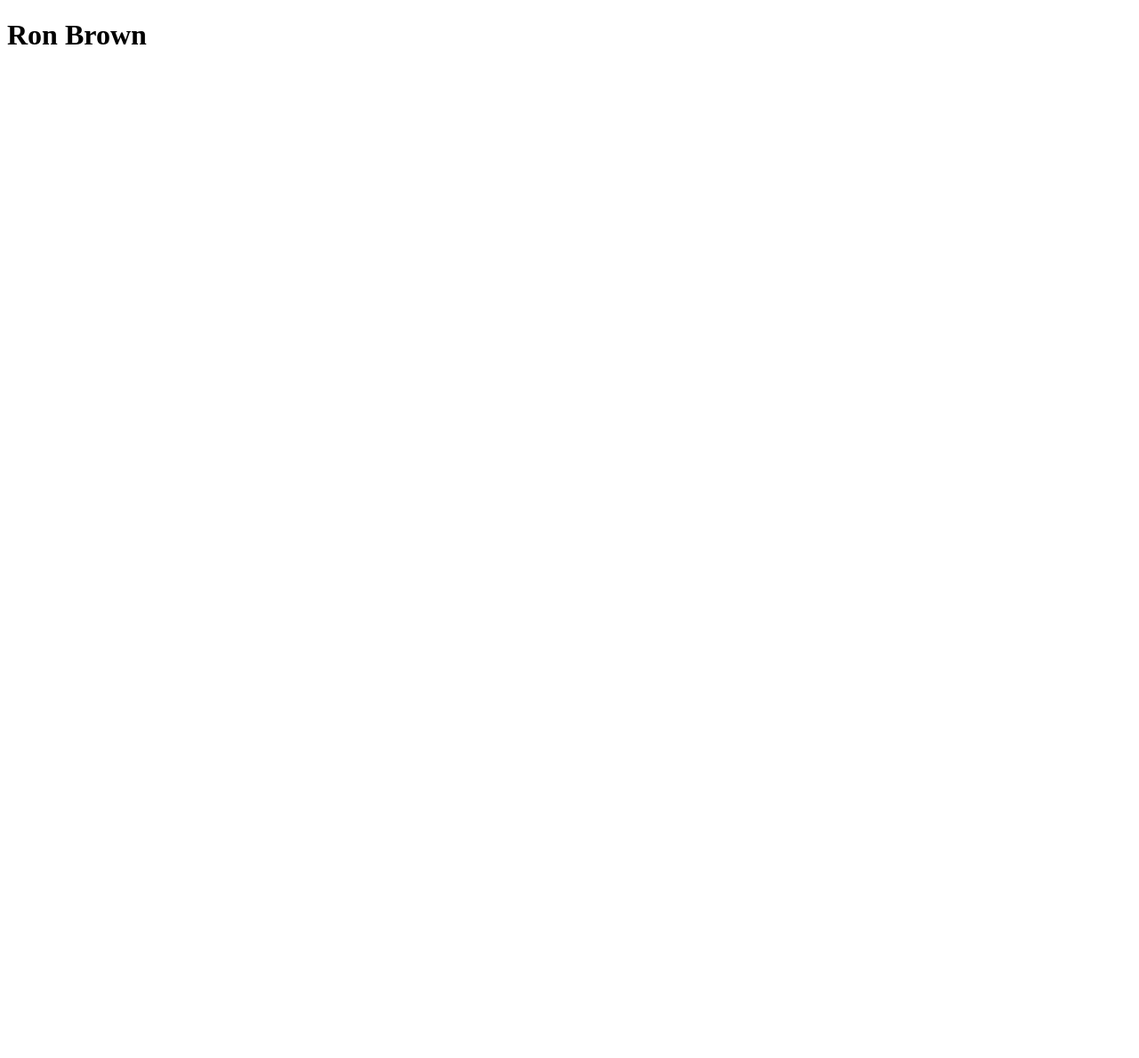
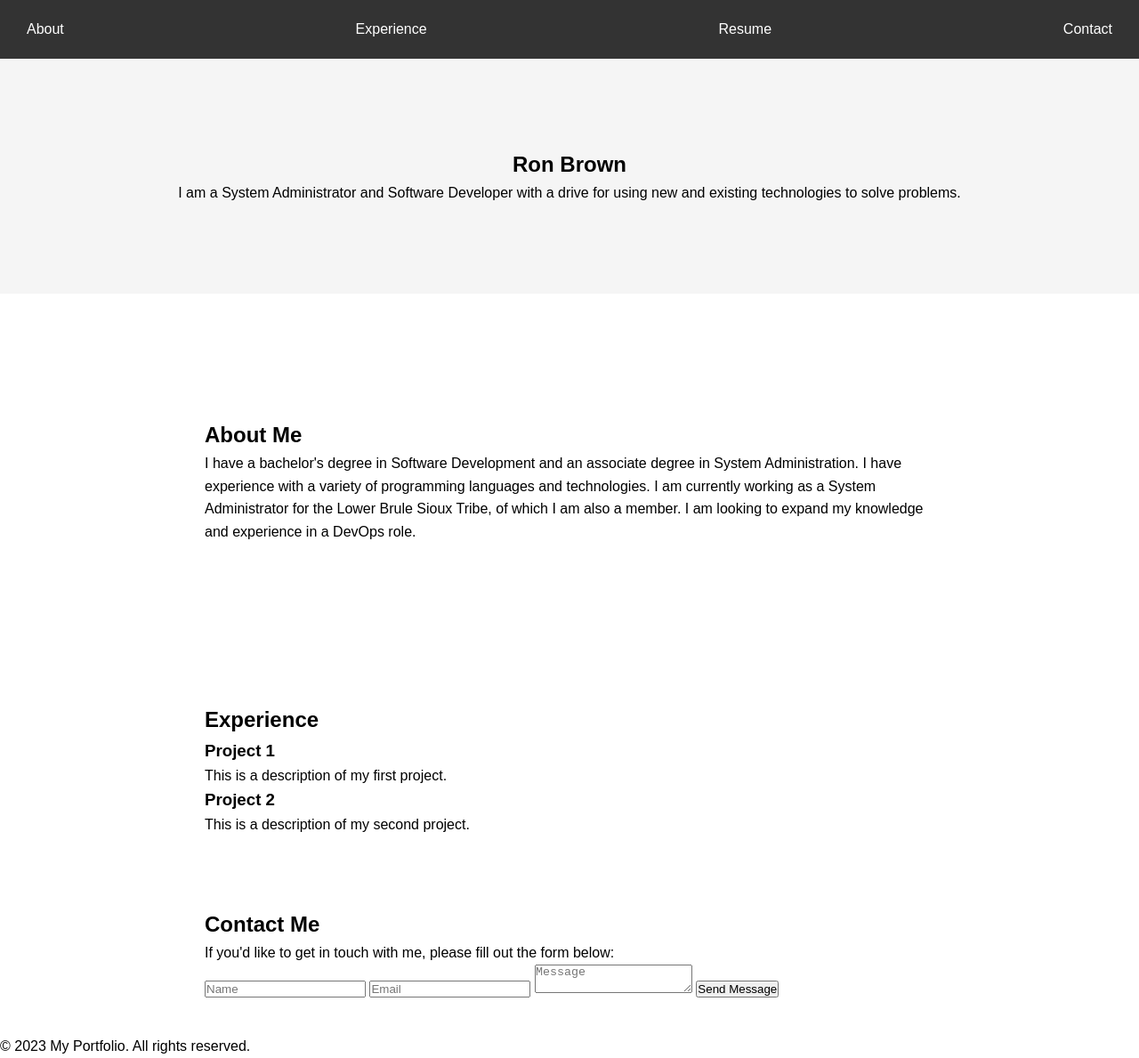
Before and after one commit to rbthree/ronbrown3, a plain HTML site: page index.html in a window 1280 px wide. Shown: the whole page at 89% size. Before the commit the page ends 800 px from the top, so only its background shows below. Drawn offline with Linux system fonts and the light colour scheme.

Commit message:
Add basic HTML and CSS

```diff
--- a/index.html
+++ b/index.html
@@ -1,12 +1,76 @@
 <!DOCTYPE html>
-<html lang="en">
+<html>
   <head>
-    <meta charset="UTF-8" />
-    <meta http-equiv="X-UA-Compatible" content="IE=edge" />
-    <meta name="viewport" content="width=device-width, initial-scale=1.0" />
     <title>Ron Brown</title>
+    <link rel="stylesheet" type="text/css" href="style.css" />
   </head>
   <body>
-    <h1>Ron Brown</h1>
+    <header>
+      <nav>
+        <ul>
+          <li><a href="#about">About</a></li>
+          <li><a href="#experience">Experience</a></li>
+          <li><a href="resume.html">Resume</a></li>
+          <li><a href="#contact">Contact</a></li>
+        </ul>
+      </nav>
+    </header>
+
+    <section id="hero">
+      <div class="hero-text">
+        <h1>Ron Brown</h1>
+        <p>
+          I am a System Administrator and Software Developer with a drive for
+          using new and existing technologies to solve problems.
+        </p>
+      </div>
+    </section>
+
+    <section id="about">
+      <div class="container">
+        <h2>About Me</h2>
+        <p>
+          I have a bachelor's degree in Software Development and an associate
+          degree in System Administration. I have experience with a variety of
+          programming languages and technologies. I am currently working as a
+          System Administrator for the Lower Brule Sioux Tribe, of which I am
+          also a member. I am looking to expand my knowledge and experience in a
+          DevOps role.
+        </p>
+      </div>
+    </section>
+
+    <section id="skills">
+      <div class="container">
+        <h2>Experience</h2>
+        <div class="project">
+          <h3>Project 1</h3>
+          <p>This is a description of my first project.</p>
+        </div>
+        <div class="project">
+          <h3>Project 2</h3>
+          <p>This is a description of my second project.</p>
+        </div>
+      </div>
+    </section>
+
+    <section id="contact">
+      <div class="container">
+        <h2>Contact Me</h2>
+        <p>
+          If you'd like to get in touch with me, please fill out the form below:
+        </p>
+        <form>
+          <input type="text" placeholder="Name" />
+          <input type="email" placeholder="Email" />
+          <textarea placeholder="Message"></textarea>
+          <button type="submit">Send Message</button>
+        </form>
+      </div>
+    </section>
+
+    <footer>
+      <p>&copy; 2023 My Portfolio. All rights reserved.</p>
+    </footer>
   </body>
 </html>
--- a/index.js
+++ /dev/null
@@ -1 +0,0 @@
-index.js;
--- /dev/null
+++ b/style.css
@@ -0,0 +1,63 @@
+/* Reset some default styles */
+* {
+  margin: 0;
+  padding: 0;
+  box-sizing: border-box;
+}
+
+/* Global styles */
+body {
+  font-family: Arial, sans-serif;
+  line-height: 1.6;
+}
+
+.container {
+  max-width: 900px;
+  margin: 0 auto;
+  padding: 40px;
+}
+
+/* Header styles */
+header {
+  background-color: #333;
+  color: #fff;
+  padding: 20px;
+}
+
+nav ul {
+  list-style: none;
+  display: flex;
+  justify-content: space-between;
+}
+
+nav ul li {
+  display: inline;
+}
+
+nav ul li a {
+  color: #fff;
+  text-decoration: none;
+  padding: 10px;
+}
+
+/* Hero section styles */
+#hero {
+  background-color: #f5f5f5;
+  padding: 100px 0;
+}
+
+.hero-text {
+  text-align: center;
+}
+
+/* About section styles */
+#about {
+  background-color: #fff;
+  padding: 100px 0;
+}
+
+/* Projects section styles */
+#projects {
+  background-color: #f5f5f5;
+  padding: 100px 0;
+}
```
Also changed, not shown: resume.html (added), styles.css (deleted).
